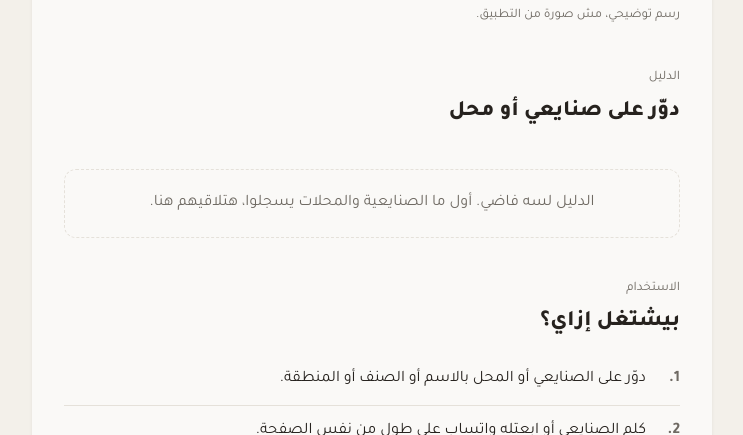
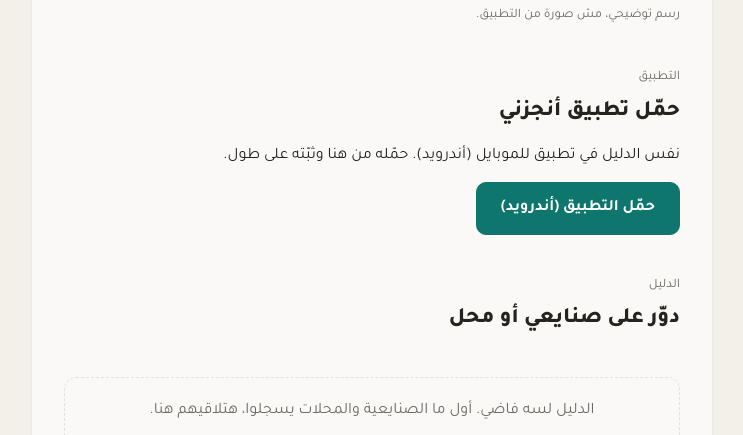
Before and after one commit to almansour-ai/enjezny, a plain HTML site: page index.html in a window 1280 px wide. Shown: the part 753-1188 px from the top of the page, without its empty margins (268-1011 px from the left). Drawn offline with Linux system fonts and the light colour scheme.

Commit message:
Host APK v1.2 on the site with a download button

```diff
--- a/index.html
+++ b/index.html
@@ -29,6 +29,13 @@
 
     <img class="anj-hero" src="hero.png" alt="رسم توضيحي: صنايعي ومحل مواد بناء وجنبهم موبايل عليه قايمة">
     <p class="anj-caption">رسم توضيحي، مش صورة من التطبيق.</p>
+
+    <section class="anj-group">
+        <p class="anj-label">التطبيق</p>
+        <h2 class="anj-heading">حمّل تطبيق أنجزني</h2>
+        <p class="anj-p">نفس الدليل في تطبيق للموبايل (أندرويد). حمّله من هنا وثبّته على طول.</p>
+        <p class="anj-p"><a class="anj-btn anj-btn-primary" href="anjezny.apk" download>حمّل التطبيق (أندرويد)</a></p>
+    </section>
 
     <section class="anj-group" id="directory">
         <p class="anj-label">الدليل</p>
```
Also changed, not shown: 1 other file.
